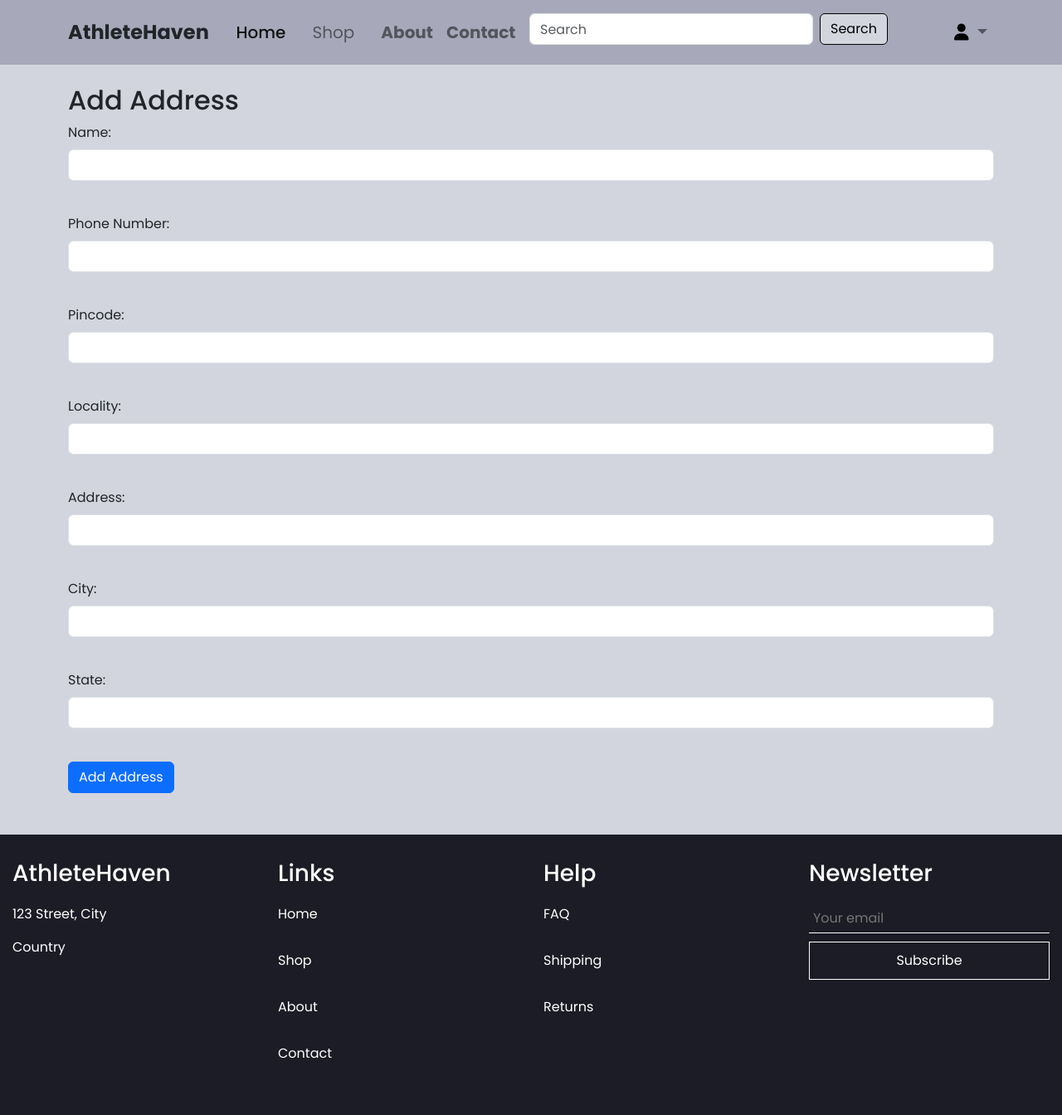
After one commit to mathew-star/AthletHaven, a Django app: page /checkout_address/ in a window 1280 px wide. The commit adds this page. Shown: the whole page at 83% size. Run offline with Django 5.2, Linux system fonts and the light colour scheme; some libraries are stand-ins or nearby versions.

Commit message:
feat: in the checkout page add address leads to add address page and after adding address redirects to checkout page

```diff
--- a/Ecomerce/users/templates/users/checkout.html
+++ b/Ecomerce/users/templates/users/checkout.html
@@ -46,7 +46,7 @@
                           <svg height="10" width="16" viewBox="0 0 24 24" xmlns="http://www.w3.org/2000/svg" class="_1t8m48">
                               <path d="M9 16.2L4.8 12l-1.4 1.4L9 19 21 7l-1.4-1.4L9 16.2z" stroke="#2974f0"></path>
                           </svg>
-                          <a style="float: right;" class="btn btn-primary" href="{% url "userprofile" %}">Add address</a>
+                          <a style="float: right;" class="btn btn-primary" href="{% url "checkout_address" %}">Add address</a>
 
                       </div>
 
--- /dev/null
+++ b/Ecomerce/users/templates/users/checkout_address.html
@@ -0,0 +1,141 @@
+{% extends "users/ubase.html" %}
+
+{% block main %}
+  <div class="container mt-4">
+    {% for message in messages %}
+    <div class="alert alert-info alert-dismissible fade show" role="alert">
+      {{ message }}
+      <button type="button" class="btn-close" data-bs-dismiss="alert" aria-label="Close"></button>
+    </div>
+   {% endfor %}
+
+
+    <h2>Add Address</h2>
+    <form method="post" action="{% url 'checkout_address' %}" onsubmit="return validateForm()" >
+      {% csrf_token %}
+
+      <div class="mb-3">
+        <label for="name" class="form-label">Name:</label>
+        <input type="text" class="form-control" id="name" name="name" required>
+        <span id="nameError" style="color: red;"></span><br>
+      </div>
+
+      <div class="mb-3">
+        <label for="phone" class="form-label">Phone Number:</label>
+        <input type="text" class="form-control" id="phone" name="phone" required>
+        <span id="phoneError" style="color: red;"></span><br>
+      </div>
+
+      <div class="mb-3">
+        <label for="pincode" class="form-label">Pincode:</label>
+        <input type="text" class="form-control" id="pincode" name="pincode" required>
+        <span id="pincodeError" style="color: red;"></span><br>
+
+      </div>
+
+      <div class="mb-3">
+        <label for="locality" class="form-label">Locality:</label>
+        <input type="text" class="form-control" id="locality" name="locality" required>
+        <span id="localityError" style="color: red;"></span><br>
+
+      </div>
+
+      <div class="mb-3">
+        <label for="address" class="form-label">Address:</label>
+        <input type="text" class="form-control" id="address" name="address" required>
+        <span id="addressError" style="color: red;"></span><br>
+
+      </div>
+
+      <div class="mb-3">
+        <label for="city" class="form-label">City:</label>
+        <input type="text" class="form-control" id="city" name="city" required>
+        <span id="cityError" style="color: red;"></span><br>
+      </div>
+
+      <div class="mb-3">
+        <label for="state" class="form-label">State:</label>
+        <input type="text" class="form-control" id="state" name="state" required>
+        <span id="stateError" style="color: red;"></span><br>
+      </div>
+
+      <button type="submit" class="btn btn-primary">Add Address</button>
+    </form>
+  </div>
+{% endblock %}
+
+
+
+{% block script %}
+<script>
+  function validateForm() {
+    var name = document.getElementById('name').value;
+    var phone = document.getElementById('phone').value;
+    var pincode = document.getElementById('pincode').value;
+    var locality = document.getElementById('locality').value;
+    var address = document.getElementById('address').value;
+    var city = document.getElementById('city').value;
+    var state = document.getElementById('state').value;
+
+    var nameError = document.getElementById('nameError');
+    var phoneError = document.getElementById('phoneError');
+    var pincodeError = document.getElementById('pincodeError');
+    var localityError = document.getElementById('localityError');
+    var addressError = document.getElementById('addressError');
+    var cityError = document.getElementById('cityError');
+    var stateError = document.getElementById('stateError');
+
+    nameError.innerHTML = '';
+    phoneError.innerHTML = '';
+    pincodeError.innerHTML = '';
+    localityError.innerHTML = '';
+    addressError.innerHTML = '';
+    cityError.innerHTML = '';
+    stateError.innerHTML = '';
+
+    var isValid = true;
+
+    // Basic validation for name
+    if (name.trim() === '') {
+      nameError.innerHTML = 'Name is required.';
+      isValid = false;
+    }
+
+    // Basic validation for phone
+    if (!/^[6-9]\d{9}$/.test(phone)) {
+      phoneError.innerHTML = 'Invalid phone number format. Example: 9876543210';
+      isValid = false;
+    }
+
+    // Validation for PIN code
+    if (!/^\d{6}$/.test(pincode)) {
+      pincodeError.innerHTML = 'PIN code must be a 6-digit number.';
+      isValid = false;
+    }
+
+    // Additional validation for locality, address, city, state (you can customize this)
+    if (locality.trim() === '') {
+      localityError.innerHTML = 'Locality is required.';
+      isValid = false;
+    }
+
+    if (address.trim() === '') {
+      addressError.innerHTML = 'Address is required.';
+      isValid = false;
+    }
+
+    if (city.trim() === '') {
+      cityError.innerHTML = 'City is required.';
+      isValid = false;
+    }
+
+    if (state.trim() === '') {
+      stateError.innerHTML = 'State is required.';
+      isValid = false;
+    }
+
+    return isValid;
+  }
+</script>
+
+{% endblock %}
--- a/Ecomerce/users/urls.py
+++ b/Ecomerce/users/urls.py
@@ -10,6 +10,7 @@ urlpatterns = [
     path('search_products/<str:category>/', views.shop_search_products, name='category_search_products'),
     path('edituser/<int:user_id>/', views.edituser, name='edituser'),
     path('add_address/', views.add_address, name='add_address'),
+    path('checkout_address/',views.checkout_address,name="checkout_address"),
     path('remove_address/<int:address_id>/',views.remove_address,name="remove_address"),
     path('edit_address/<int:address_id>/', views.edit_address, name='edit_address'),
     path('get_product_details/<int:colorid>/', views.get_product_details, name='get_product_details'),
--- a/Ecomerce/users/views.py
+++ b/Ecomerce/users/views.py
@@ -391,6 +391,63 @@ def add_address(request):
         return redirect('userprofile')
 
     return render(request, 'users/add_address.html')
+
+def checkout_address(request):
+    if request.method == 'POST':
+        name = request.POST.get('name')
+        phone = request.POST.get('phone')
+        pincode = request.POST.get('pincode')
+        locality = request.POST.get('locality')
+        address_text = request.POST.get('address')
+        city = request.POST.get('city')
+        state = request.POST.get('state')
+
+        if not all([name, phone, pincode, locality, address_text, city, state]):
+            messages.error(request, 'Please fill in all the fields.')
+            return render(request, 'users/checkout_address.html')
+
+        if not phone.isdigit():
+            messages.error(request, 'Please enter a valid phone number.')
+            return render(request, 'users/checkout_address.html')
+
+
+        if not (pincode.isdigit() and len(pincode) == 6):
+            messages.error(request, 'Please enter a valid 6-digit pin code.')
+            return render(request, 'users/checkout_address.html')
+
+
+
+        existing_address = Address.objects.filter(
+            user=request.user,
+            name=name,
+            phone=phone,
+            pincode=pincode,
+            locality=locality,
+            address=address_text,
+            city=city,
+            state=state
+        ).exists()
+
+        if existing_address:
+            messages.error(request, 'Address already exists for this user.')
+            return render(request, 'users/checkout_address.html')
+
+
+        new_address = Address(
+            user=request.user,
+            name=name,
+            phone=phone,
+            pincode=pincode,
+            locality=locality,
+            address=address_text,
+            city=city,
+            state=state
+        )
+        new_address.save()
+
+        messages.success(request, 'Address added successfully.')
+        return redirect('cart_order')
+    return render(request,"users/checkout_address.html")
 
 def remove_address(request, address_id):
     address = get_object_or_404(Address, id=address_id, user=request.user)
@@ -989,37 +1046,67 @@ def checkout(request):
         address_id = request.POST.get('address_id')
         payment= request.POST.get('selected_payment_option')
         coupon_code=request.POST.get('selected_coupon_code')
-    if address_id:
-        selected_address = Address.objects.get(id=address_id)
-    else:
-        messages.warning(request,"Add a Address")
-        return redirect('cart_order')
-
-    try:
-        w_user = Wallet_user.objects.get(user=user)
-    except ObjectDoesNotExist:
-        w_user = None
-
-    cart_items = cartitems.objects.filter(user=request.user)
-    total_price = sum([item.total_price for item in cart_items])
-    discount=0
-    for i in cart_items:
-        if i.variant.discount != 0:
-            discount += i.variant.price * Decimal(i.variant.discount/100)
+        if address_id:
+            selected_address = Address.objects.get(id=address_id)
         else:
-            discount=0
-    print(discount)
-
-    if coupon_code:
-        coupon=MyCoupons.objects.get(coupon_code=coupon_code)
-        if coupon.is_disabled == False:
-            total_price=total_price-coupon.discount_price
-        else:
-            messages.info(request,'This Coupon is not valid now!')
+            messages.warning(request,"Add a Address")
             return redirect('cart_order')
 
-    existing_address = OrderAddress.objects.filter(
+        try:
+            w_user = Wallet_user.objects.get(user=user)
+        except ObjectDoesNotExist:
+            w_user = None
+
+        cart_items = cartitems.objects.filter(user=request.user)
+        total_price = sum([item.total_price for item in cart_items])
+        discount=0
+        for i in cart_items:
+            if i.variant.discount != 0:
+                discount += i.variant.price * Decimal(i.variant.discount/100)
+            else:
+                discount=0
+        print(discount)
+
+        if coupon_code:
+            coupon=MyCoupons.objects.get(coupon_code=coupon_code)
+            if coupon.is_disabled == False:
+                total_price=total_price-coupon.discount_price
+            else:
+                messages.info(request,'This Coupon is not valid now!')
+                return redirect('cart_order')
+
+        existing_address = OrderAddress.objects.filter(
+                user=user,
+                name= selected_address.name,
+                phone=selected_address.phone,
+                pincode= selected_address.pincode,
+                locality= selected_address.locality,
+                address=selected_address.address,
+                city= selected_address.city,
+                state= selected_address.state
+            ).exists()
+        if existing_address:
+            address = OrderAddress.objects.get(
+                user=user,
+                name= selected_address.name,
+                phone=selected_address.phone,
+                pincode= selected_address.pincode,
+                locality= selected_address.locality,
+                address=selected_address.address,
+                city= selected_address.city,
+                state= selected_address.state
+            )
+            order = Order.objects.create(
             user=user,
+            order_address= address,
+            total_price=total_price,
+            discount=discount,
+            order_status=OrderStatus.objects.get(status='Pending'),
+            payment=payment
+        )
+        else:
+            order_address= OrderAddress(
+            user= user,
             name= selected_address.name,
             phone=selected_address.phone,
             pincode= selected_address.pincode,
@@ -1027,85 +1114,55 @@ def checkout(request):
             address=selected_address.address,
             city= selected_address.city,
             state= selected_address.state
-        ).exists()
-    if existing_address:
-        address = OrderAddress.objects.get(
-            user=user,
-            name= selected_address.name,
-            phone=selected_address.phone,
-            pincode= selected_address.pincode,
-            locality= selected_address.locality,
-            address=selected_address.address,
-            city= selected_address.city,
-            state= selected_address.state
+
         )
-        order = Order.objects.create(
-        user=user,
-        order_address= address,
-        total_price=total_price,
-        discount=discount,
-        order_status=OrderStatus.objects.get(status='Pending'),
-        payment=payment
-    )
-    else:
-        order_address= OrderAddress(
-        user= user,
-        name= selected_address.name,
-        phone=selected_address.phone,
-        pincode= selected_address.pincode,
-        locality= selected_address.locality,
-        address=selected_address.address,
-        city= selected_address.city,
-        state= selected_address.state
+            order_address.save()
 
-    )
-        order_address.save()
+            order = Order.objects.create(
+                user=user,
+                order_address=order_address,
+                total_price=total_price,
+                discount=discount,
+                order_status=OrderStatus.objects.get(status='Pending'),
+                payment= payment
+            )
 
-        order = Order.objects.create(
-            user=user,
-            order_address=order_address,
-            total_price=total_price,
-            discount=discount,
-            order_status=OrderStatus.objects.get(status='Pending'),
-            payment= payment
-        )
-
-    if coupon_code:
-        order.coupon_code = coupon_code
-        order.coupon_price = coupon.discount_price
-        order.save()
+        if coupon_code:
+            order.coupon_code = coupon_code
+            order.coupon_price = coupon.discount_price
+            order.save()
 
 
-    for item in cart_items:
-        order_items= OrderItem.objects.create(order=order, variant=item.variant, quantity=item.quantity)
-        variant = get_object_or_404(Variant, id=item.variant.id)
-        variant.quantity -= item.quantity
-        variant.save()
+        for item in cart_items:
+            order_items= OrderItem.objects.create(order=order, variant=item.variant, quantity=item.quantity)
+            variant = get_object_or_404(Variant, id=item.variant.id)
+            variant.quantity -= item.quantity
+            variant.save()
 
-    if payment == 'Wallet' and w_user:
-            if w_user.amount >= total_price:
-                w_user.amount -= total_price
-                w_user.save()
+        if payment == 'Wallet' and w_user:
+                if w_user.amount >= total_price:
+                    w_user.amount -= total_price
+                    w_user.save()
 
-                WalletHistory.objects.create(
-                    user=user,
-                    amount=total_price,
-                    transaction_type='debit'
-                )
-            else:
-                messages.error(request, "Insufficient funds in your wallet.")
-                return redirect('cart_order')
+                    WalletHistory.objects.create(
+                        user=user,
+                        amount=total_price,
+                        transaction_type='debit'
+                    )
+                else:
+                    messages.error(request, "Insufficient funds in your wallet.")
+                    return redirect('cart_order')
 
-    if payment == 'Online' or payment=='Wallet':
-        order.payment_status = "Paid"
-        order.save
+        if payment == 'Online' or payment=='Wallet':
+            order.payment_status = "Paid"
+            order.save
 
-    o_items= OrderItem.objects.filter(order=order)
-    context={
-        'order_items':o_items,
-        'order':order,
-    }
-    return render(request , "users/order_confirm.html",context)
+        o_items= OrderItem.objects.filter(order=order)
+        context={
+            'order_items':o_items,
+            'order':order,
+        }
+        return render(request , "users/order_confirm.html",context)
 
 
 def user_orders(request):
```
Also changed, not shown: Ecomerce/users/templates/users/cart.html (+44 -17 lines).
